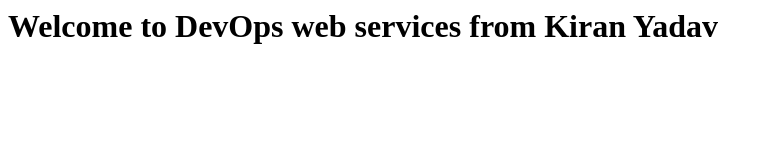
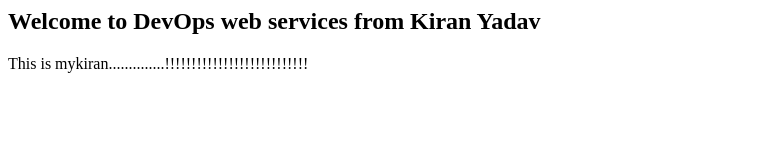
Before and after one commit to kyadavdrm/ansible-web, a plain HTML site: page index.html in a window 1280 px wide. Shown: the whole page, without its empty margins (0-772 px from the left). Drawn offline with Linux system fonts and the light colour scheme.

Commit message:
changed done by Kiran

```diff
--- a/index.html
+++ b/index.html
@@ -1 +1,4 @@
-<h1> Welcome to DevOps web services from Kiran Yadav </h1>
+<h2> Welcome to DevOps web services from Kiran Yadav </h2>
+
+
+This is mykiran..............!!!!!!!!!!!!!!!!!!!!!!!!!!!
```
